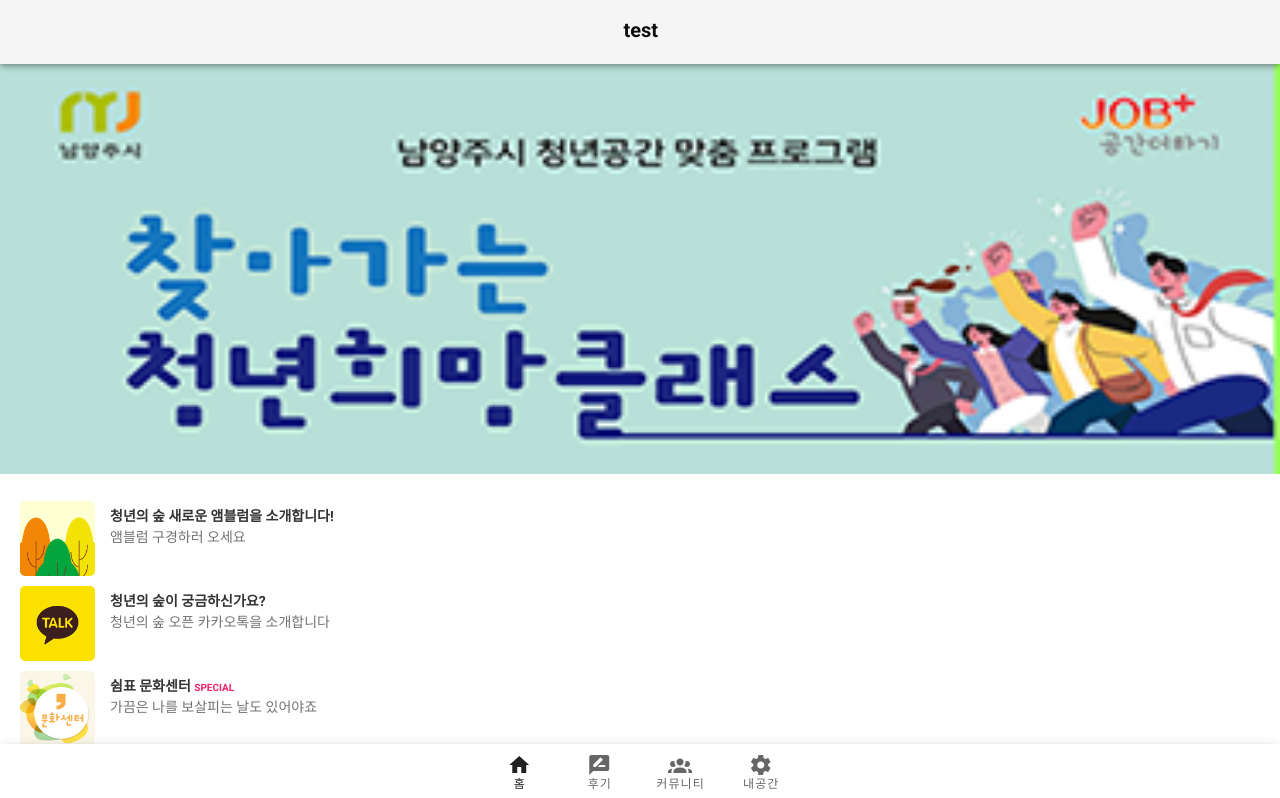
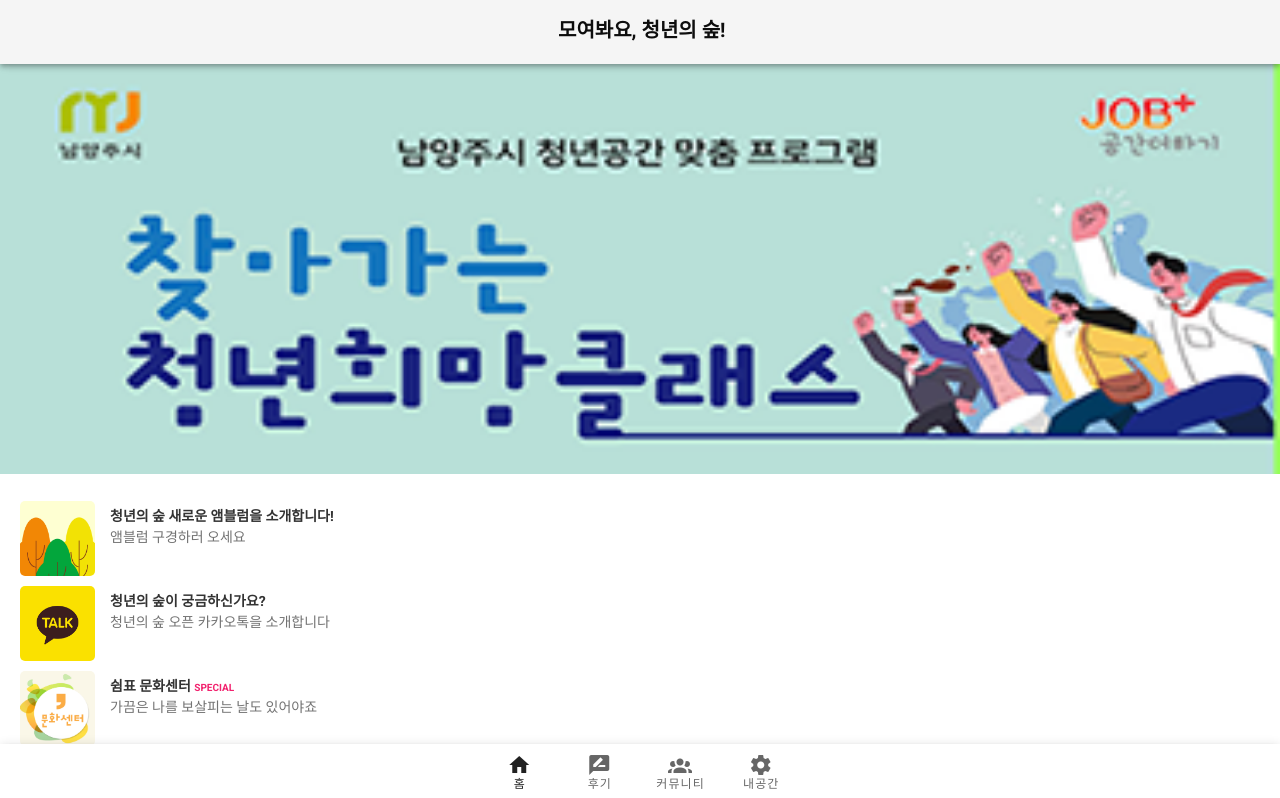
Before and after one commit to sprtms16/welcome_to_young_forest, a Vue app: page / in a window 1280 px wide. Shown: the top 798 px of the page. Built offline with nearby package versions, Linux system fonts and the light colour scheme.

Commit message:
new_branch_test

```diff
--- a/src/App.vue
+++ b/src/App.vue
@@ -2,7 +2,7 @@
   <v-app>
     <v-app-bar app title="모여봐요, 청년의 숲">
       <v-spacer />
-      <v-app-bar-title class="logo"> test </v-app-bar-title>
+      <v-app-bar-title class="logo"> 모여봐요, 청년의 숲! </v-app-bar-title>
       <v-spacer />
     </v-app-bar>
     <v-main>
```
